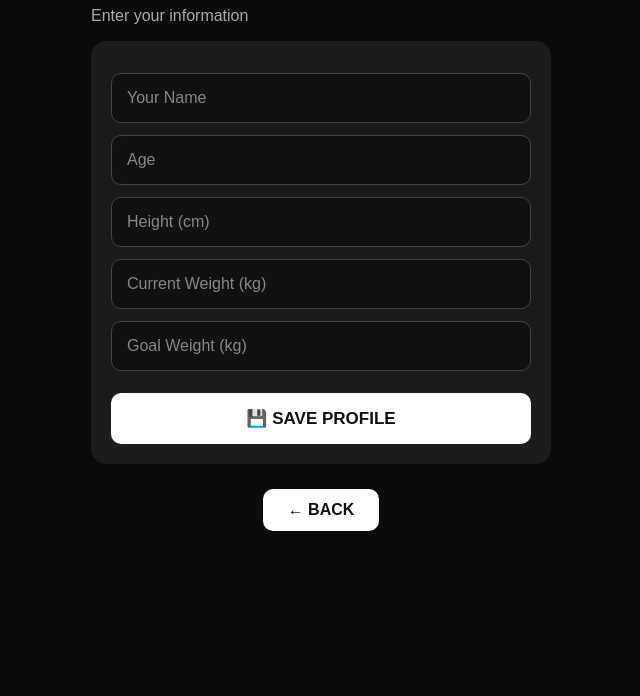
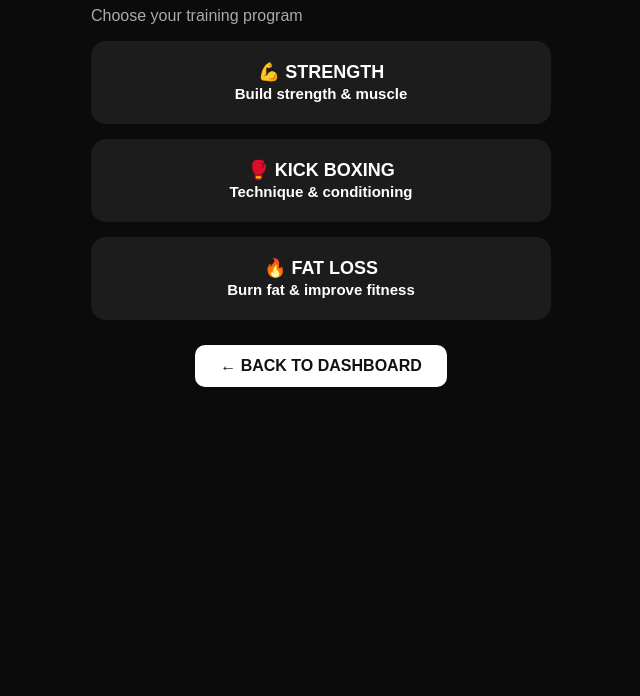
Before and after one commit to bolbolbenabdallah22-code/Bolbol-, a plain HTML site: page programs.html in a window 1280 px wide. Shown: the part 104-800 px from the top of the page, without its empty margins (319-959 px from the left). Drawn offline with Linux system fonts and the light colour scheme.

Commit message:
Update title and headings for programs page

```diff
--- a/programs.html
+++ b/programs.html
@@ -5,7 +5,7 @@
     <meta charset="UTF-8">
     <meta name="viewport" content="width=device-width, initial-scale=1.0">
 
-    <title>My Profile - Coach Bilel</title>
+    <title>Programs - Coach Bilel</title>
 
     <link rel="stylesheet" href="style.css">
 </head>
@@ -14,110 +14,34 @@
 
     <div class="container">
 
-        <h1>👤 MY PROFILE</h1>
+        <h1>🏆 MY PROGRAMS</h1>
 
-        <p>Enter your information</p>
+        <p>Choose your training program</p>
 
-        <div class="day">
+        <a class="program" href="strength.html">
+            💪 STRENGTH
+            <br>
+            <small>Build strength & muscle</small>
+        </a>
 
-            <input
-                id="name"
-                type="text"
-                placeholder="Your Name"
-            >
+        <a class="program" href="kickboxing.html">
+            🥊 KICK BOXING
+            <br>
+            <small>Technique & conditioning</small>
+        </a>
 
-            <input
-                id="age"
-                type="number"
-                placeholder="Age"
-            >
-
-            <input
-                id="height"
-                type="number"
-                placeholder="Height (cm)"
-            >
-
-            <input
-                id="weight"
-                type="number"
-                step="0.1"
-                placeholder="Current Weight (kg)"
-            >
-
-            <input
-                id="goalWeight"
-                type="number"
-                step="0.1"
-                placeholder="Goal Weight (kg)"
-            >
-
-            <button onclick="saveProfile()">
-                💾 SAVE PROFILE
-            </button>
-
-        </div>
+        <a class="program" href="fatloss.html">
+            🔥 FAT LOSS
+            <br>
+            <small>Burn fat & improve fitness</small>
+        </a>
 
         <a class="back" href="dashboard.html">
-            ← BACK
+            ← BACK TO DASHBOARD
         </a>
 
     </div>
 
-    <script>
-
-        // Load saved information
-
-        document.getElementById("name").value =
-            localStorage.getItem("name") || "";
-
-        document.getElementById("age").value =
-            localStorage.getItem("age") || "";
-
-        document.getElementById("height").value =
-            localStorage.getItem("height") || "";
-
-        document.getElementById("weight").value =
-            localStorage.getItem("weight") || "";
-
-        document.getElementById("goalWeight").value =
-            localStorage.getItem("goalWeight") || "";
-
-
-        // Save information
-
-        function saveProfile() {
-
-            localStorage.setItem(
-                "name",
-                document.getElementById("name").value
-            );
-
-            localStorage.setItem(
-                "age",
-                document.getElementById("age").value
-            );
-
-            localStorage.setItem(
-                "height",
-                document.getElementById("height").value
-            );
-
-            localStorage.setItem(
-                "weight",
-                document.getElementById("weight").value
-            );
-
-            localStorage.setItem(
-                "goalWeight",
-                document.getElementById("goalWeight").value
-            );
-
-            alert("Profile saved successfully! 💪🔥");
-        }
-
-    </script>
-
 </body>
 
-</html>
+                </html>
```
